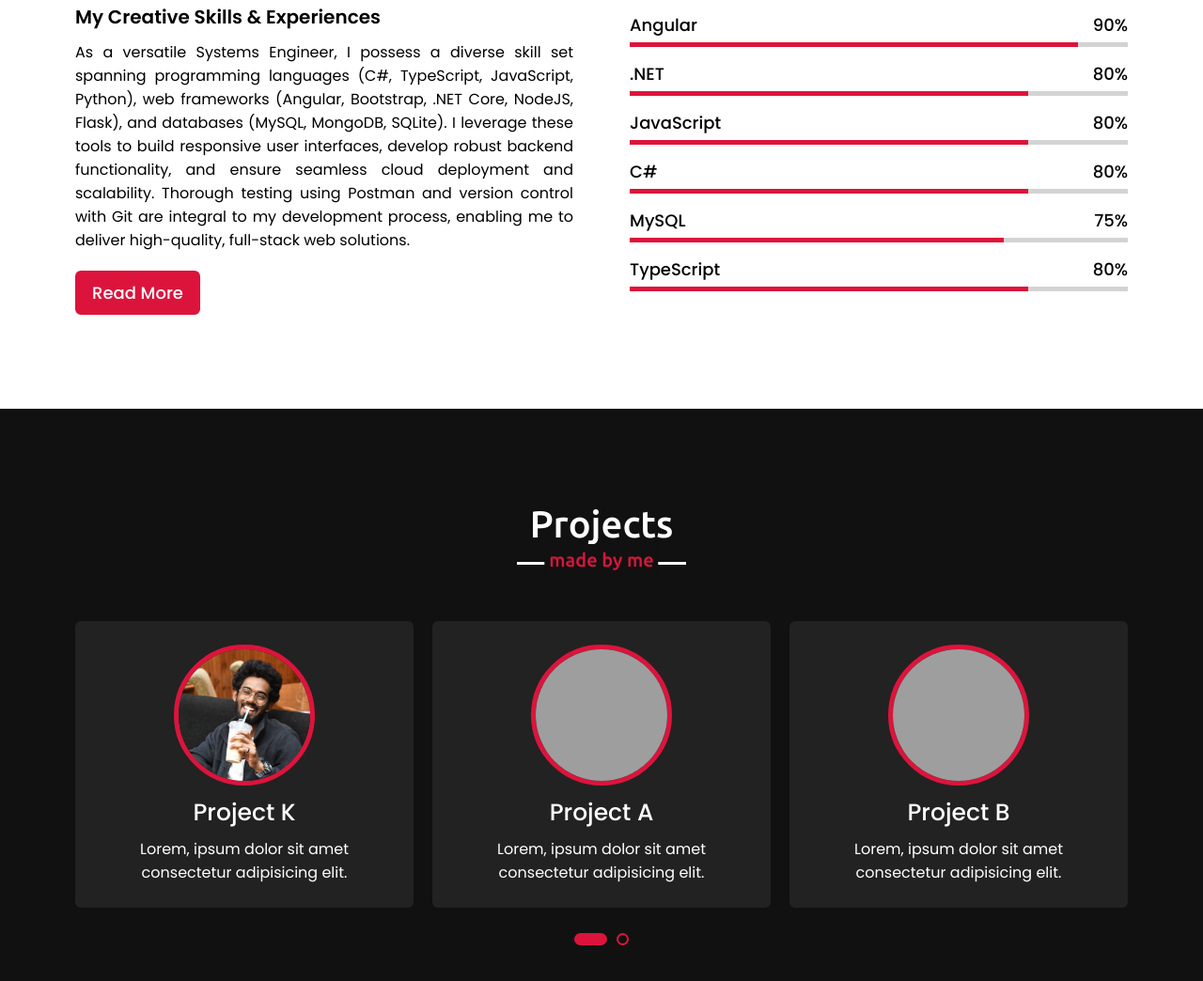
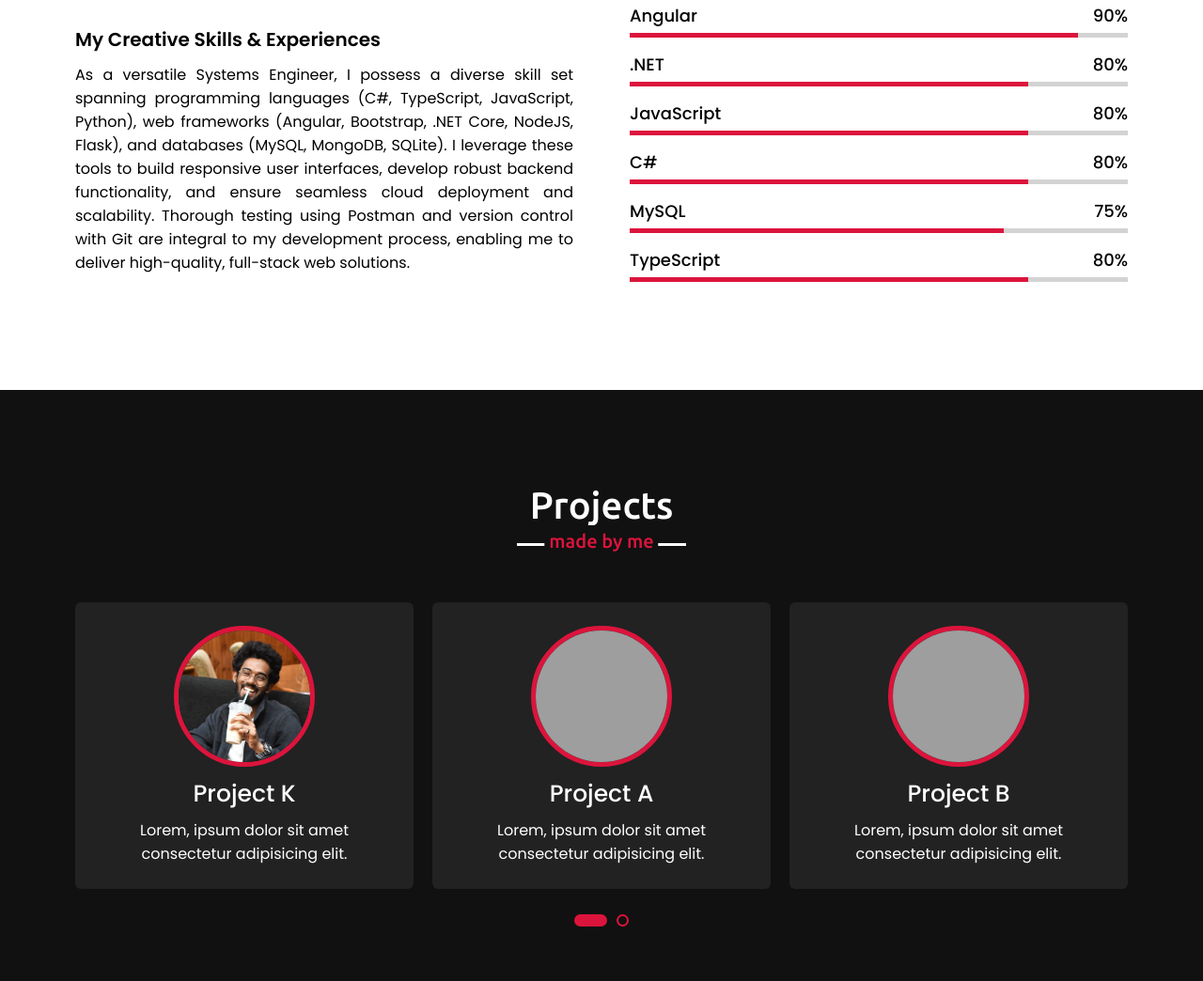
Before and after one commit to cherry143870/Portfolio, a plain HTML site: page index.html in a window 1280 px wide. Shown: the part 2441-3485 px from the top of the page at 94% size. Drawn offline with nearby package versions, Linux system fonts and the light colour scheme; grey boxes are pictures that could not be loaded.

Commit message:
Minor Changes

```diff
--- a/index.html
+++ b/index.html
@@ -101,7 +101,7 @@
                 <div class="column left">
                     <div class="text">My Creative Skills & Experiences</div>
                     <p>As a versatile Systems Engineer, I possess a diverse skill set spanning programming languages (C#, TypeScript, JavaScript, Python), web frameworks (Angular, Bootstrap, .NET Core, NodeJS, Flask), and databases (MySQL, MongoDB, SQLite). I leverage these tools to build responsive user interfaces, develop robust backend functionality, and ensure seamless cloud deployment and scalability. Thorough testing using Postman and version control with Git are integral to my development process, enabling me to deliver high-quality, full-stack web solutions.</p>
-                    <a href="#">Read More</a>
+                    <!-- <a href="#">Read More</a> -->
                 </div>
                 <div class="column right">
                     <div class="bars">
```
